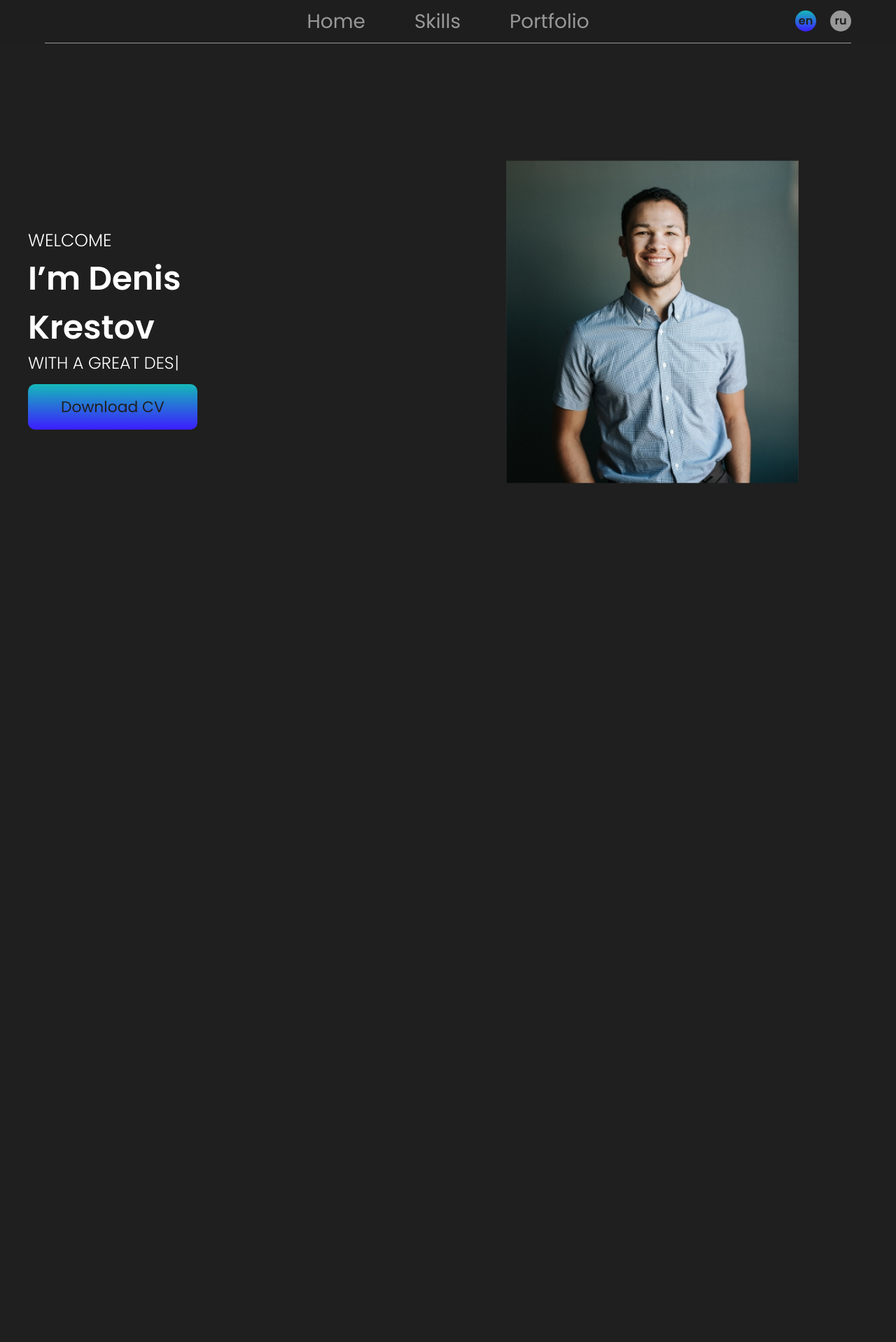
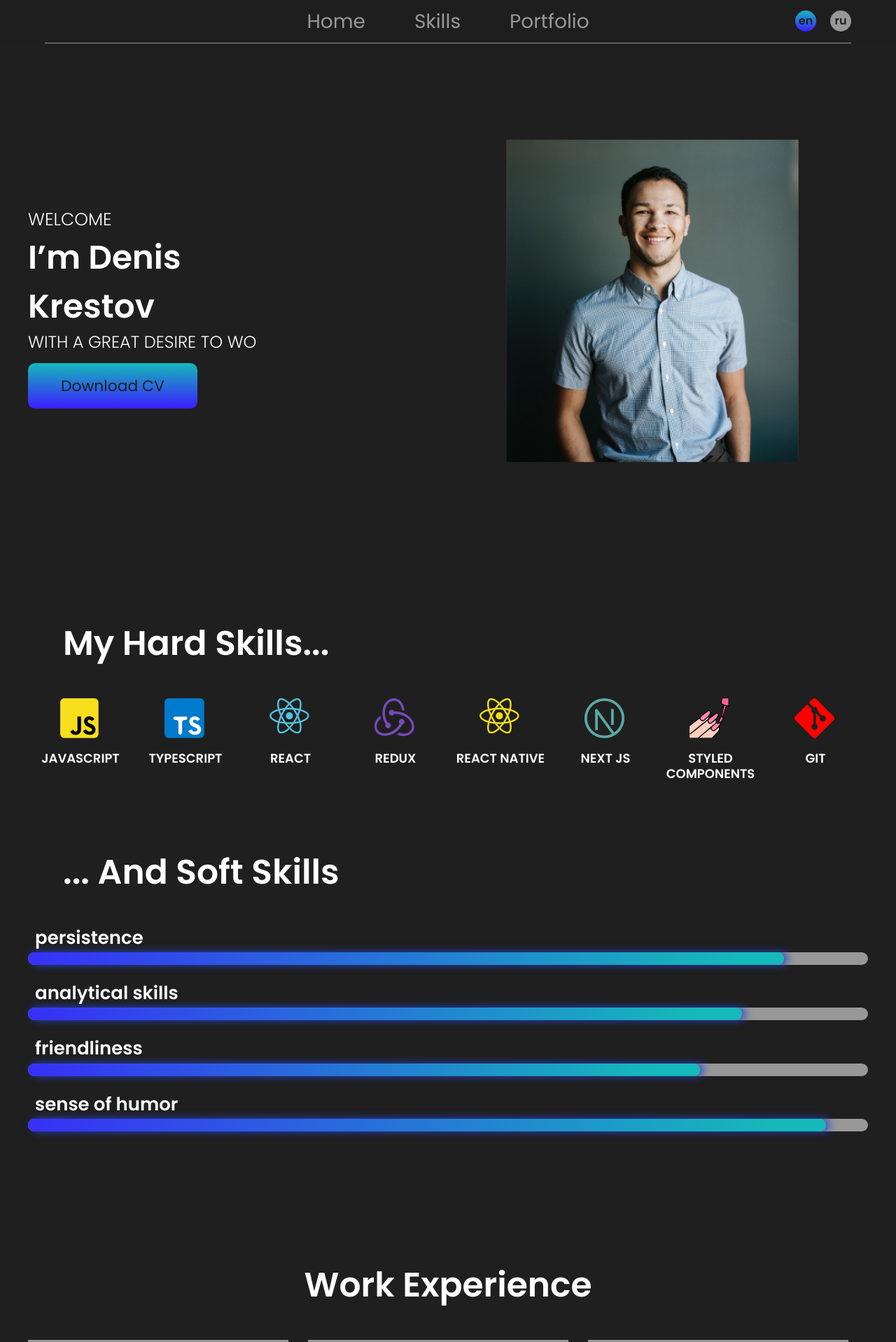
Before and after one commit to CrusaderDen/portfolio-on-react, a React app: page / in a window 1280 px wide. Shown: the top 1918 px of the page at 70% size. Before the commit the page ends 860 px from the top, so only its background shows below. Built offline with nearby package versions, Linux system fonts and the light colour scheme.

Commit message:
Mobile adaptation in process

```diff
--- a/src/App.tsx
+++ b/src/App.tsx
@@ -15,9 +15,9 @@ function App() {
             <Header menuItems={(state as any)[currentLang].menuItems} ru={callBacks.changeLangToRU}
                     en={callBacks.changeLangToEN}/>
             <Main content={(state as any)[currentLang].main}/>
-            {/*<Skills content={(state as any)[currentLang].skills}/>*/}
-            {/*<Works content={(state as any)[currentLang].works}/>*/}
-            {/*<Footer content={(state as any)[currentLang].footer}/>*/}
+            <Skills content={(state as any)[currentLang].skills}/>
+            <Works content={(state as any)[currentLang].works}/>
+            <Footer content={(state as any)[currentLang].footer}/>
         </div>
     );
 }
--- a/src/components/SectonTitle.tsx
+++ b/src/components/SectonTitle.tsx
@@ -2,7 +2,7 @@ import styled from "styled-components";
 
 export const SectionTitle = styled.h2`
     color: white;
-    font-size: 55px;
+    //font-size: 55px;
     margin-bottom: 50px;
-
+    font-size: calc((100vw - 900px) / (1920 - 900) * (55 - 45) + 45px);
 `
--- a/src/layuot/footer/Footer.tsx
+++ b/src/layuot/footer/Footer.tsx
@@ -9,7 +9,7 @@ export const Footer = (props: any) => {
 
     return (
         <StyledFooter>
-            <FlexWrapper justify={'space-evenly'} align={'center'}>
+            <FooterFlexWrapper>
                 <Copyright>{props.content.copyright}</Copyright>
                 <SocialList>
                     <SocialItem>
@@ -29,10 +29,22 @@ export const Footer = (props: any) => {
                     </SocialItem>
 
                 </SocialList>
-            </FlexWrapper>
+            </FooterFlexWrapper>
         </StyledFooter>
     );
 };
+
+const FooterFlexWrapper = styled.div`
+    padding: 20px 0;
+    display: flex;
+    justify-content: space-evenly;
+    align-items: center;
+    gap: 20px;
+
+    @media ${theme.media.tablet} {
+        flex-direction: column;
+    }
+`
 
 
 const StyledFooter = styled.footer`
@@ -84,5 +96,7 @@ const Copyright = styled.small`
     color: rgb(158, 158, 158);
     font-size: 18px;
     text-transform: capitalize;
-
+    @media ${theme.media.mobile} {
+        font-size: 14px;
+    }
 `
--- a/src/layuot/header/mobileMenu/MobileMenu.tsx
+++ b/src/layuot/header/mobileMenu/MobileMenu.tsx
@@ -65,12 +65,13 @@ const StyledMobileMenu = styled.nav`
 
 const MobileMenuOverlay = styled.div<{ isOpen: boolean }>`
     display: none;
-    position: absolute;
+    position: fixed;
     background-color: black;
     top: 0;
     left: 0;
-    width: 100%;
+    //width: 100%;
     height: 100dvh;
+    right: 0;
     z-index: 666;
 
 
--- a/src/layuot/sections/main/Main.tsx
+++ b/src/layuot/sections/main/Main.tsx
@@ -39,18 +39,31 @@ export const Main = (props: any) => {
 };
 
 
+const StyledMain = styled.section`
+    padding-top: 60px;
+    min-height: 100dvh;
+    display: flex;
+
+    @media ${theme.media.mobile} {
+        min-height: auto;
+    }
+`
+
 const MainFlexWrapper = styled.div`
     display: flex;
     justify-content: space-between;
     align-items: center;
 
-    min-height: 100dvh;
+    min-height: 100%;
 
     @media ${theme.media.littleScreen} {
         //justify-content: space-evenly;
     }
     @media ${theme.media.tablet} {
         flex-direction: column;
+    }
+    @media ${theme.media.mobile} {
+        min-height: auto;
     }
 `
 
@@ -83,6 +96,7 @@ const PhotoWrapper = styled.div`
         transform: scale(0.7);
     }
 
+
 `
 
 
@@ -97,15 +111,15 @@ const MainContentBlock = styled.div`
 `
 
 
-const StyledMain = styled.section`
-    padding-top: 60px;
-    min-height: 100dvh;
-    display: flex;
+const StyledPhoto = styled.img`
+    display: block;
+    @media ${theme.media.mobile} {
+        width: calc(596px / 1.7);
+        height: calc(658px / 1.7);
+    }
 `
 
-const StyledPhoto = styled.img`
-    display: block;
-`
+
 const MainTitle = styled.h1`
     color: white;
     //font-size: 20px;
--- a/src/layuot/sections/skills/Skills.tsx
+++ b/src/layuot/sections/skills/Skills.tsx
@@ -5,6 +5,7 @@ import {SectionTitle} from "../../../components/SectonTitle";
 import {HardSkill} from "./hardSkill/hardSkill";
 import {SoftSkill} from "./softSkill/SoftSkill";
 import {Container} from "../../../components/Container";
+import {theme} from "../../../styles/Theme";
 
 // type SkillsPropsType = {
 //     hardSkills: { spriteName: string, skillTitle: string }[]
@@ -17,11 +18,11 @@ export const Skills = (props: any) => {
             <Container>
                 <SkillWrapper>
                     <SectionTitle>{props.content.sectionTitle_hard}</SectionTitle>
-                    <FlexWrapper justify={'space-between'}>
+                    <HardSkillWrapper>
                         {props.content.hardSkills.map((item: { spriteName: string, skillTitle: string }) => <HardSkill
                             iconId={item.spriteName}
                             title={item.skillTitle}/>)}
-                    </FlexWrapper>
+                    </HardSkillWrapper>
                 </SkillWrapper>
                 <SkillWrapper>
                     <SectionTitle>{props.content.sectionTitle_soft}</SectionTitle>
@@ -37,6 +38,17 @@ export const Skills = (props: any) => {
     );
 };
 
+const HardSkillWrapper = styled.div`
+    //display: flex;
+    //flex-wrap: wrap;
+    //row-gap: 30px;
+    //justify-content: center;
+    display: grid;
+    grid-template-columns: repeat(auto-fit, minmax(150px, 1fr));
+    row-gap: 30px;
+`
+
+
 const StyledSkills = styled.section`
     padding-top: 90px;
     margin-bottom: 100px;
@@ -45,6 +57,10 @@ const StyledSkills = styled.section`
         margin-left: 50px;
     }
 
+    @media ${theme.media.mobile} {
+        padding-top: 0;
+    }
+
 `
 const SkillWrapper = styled.div`
     &:not(:last-child) {
--- a/src/layuot/sections/skills/hardSkill/hardSkill.tsx
+++ b/src/layuot/sections/skills/hardSkill/hardSkill.tsx
@@ -19,10 +19,9 @@ export const HardSkill = (props: HardSkillPropsType) => {
 
 const StyledSkill = styled.div`
     display: flex;
-    flex-direction: column;
+    //width: 150px;
+    flex-flow: column;
     align-items: center;
-    justify-content: flex-start;
-
 `
 
 const SkillTitle = styled.h3`
--- a/src/layuot/sections/skills/softSkill/SoftSkill.tsx
+++ b/src/layuot/sections/skills/softSkill/SoftSkill.tsx
@@ -11,14 +11,15 @@ type SoftSkillPropsType = {
 
 export const SoftSkill = (props: SoftSkillPropsType) => {
     return (
-        <FlexWrapper direction={'column'}>
+        <div>
             <SkillTitle>{props.title}</SkillTitle>
             <SkillBar>
                 <ProgressBar progress={props.progress}/>
             </SkillBar>
-        </FlexWrapper>
+        </div>
     );
 };
+
 
 const SkillTitle = styled.h3`
     font-size: 26px;
--- a/src/layuot/sections/works/Works.tsx
+++ b/src/layuot/sections/works/Works.tsx
@@ -45,6 +45,7 @@ const WorksStyled = styled.section`
     flex-direction: column;
     align-items: center;
     margin-bottom: 50px;
+    overflow: hidden;
 `
 
 const StyledSpan = styled.span`
--- a/src/styles/Global.styled.tsx
+++ b/src/styles/Global.styled.tsx
@@ -16,6 +16,7 @@ export const GlobalStyle = createGlobalStyle`
     }
 
     body {
+        min-width: 360px;
         margin: 0;
         font-family: 'Poppins', sans-serif;
         -webkit-font-smoothing: antialiased;
```
